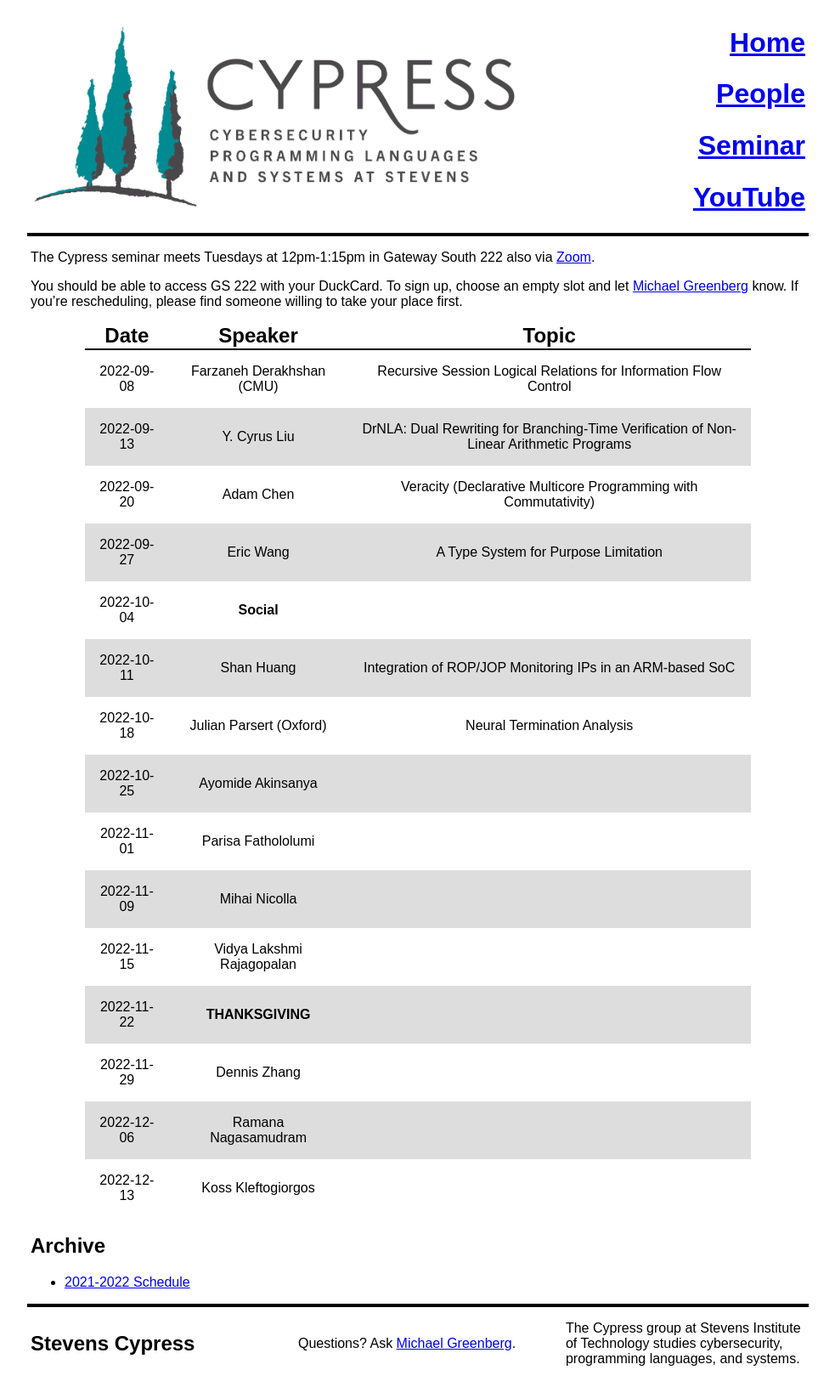
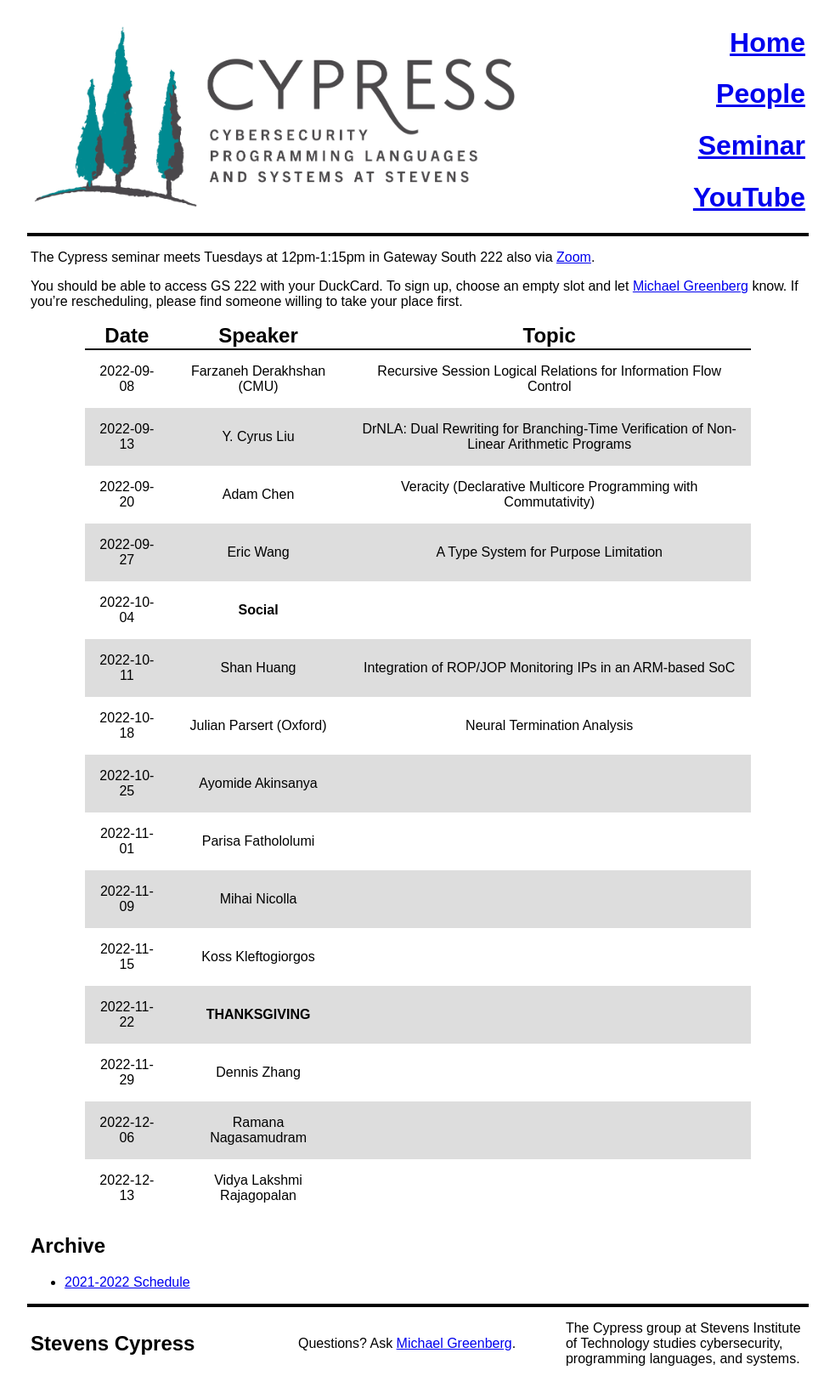
Before and after one commit to mgree/cypress, a Jekyll site: the page built from schedule.md, in a window 1280 px wide. Shown: the whole page at 85% size, without its empty margins (148-1131 px from the left). Built offline with Jekyll 4.4.1, drawn with Linux system fonts in a browser that asks for light colours.

```diff
--- a/schedule.md
+++ b/schedule.md
@@ -26,11 +26,11 @@ find someone willing to take your place first.
 | 2022-10-25 | Ayomide Akinsanya | |
 | 2022-11-01 | Parisa Fathololumi | |
 | 2022-11-09 | Mihai Nicolla | |
-| 2022-11-15 | Vidya Lakshmi Rajagopalan | |
+| 2022-11-15 | Koss Kleftogiorgos | |
 | 2022-11-22 | **THANKSGIVING** | |
 | 2022-11-29 | Dennis Zhang | |
 | 2022-12-06 | Ramana Nagasamudram | |
-| 2022-12-13 | Koss Kleftogiorgos |
+| 2022-12-13 | Vidya Lakshmi Rajagopalan |
 
 ## Archive
 
```
